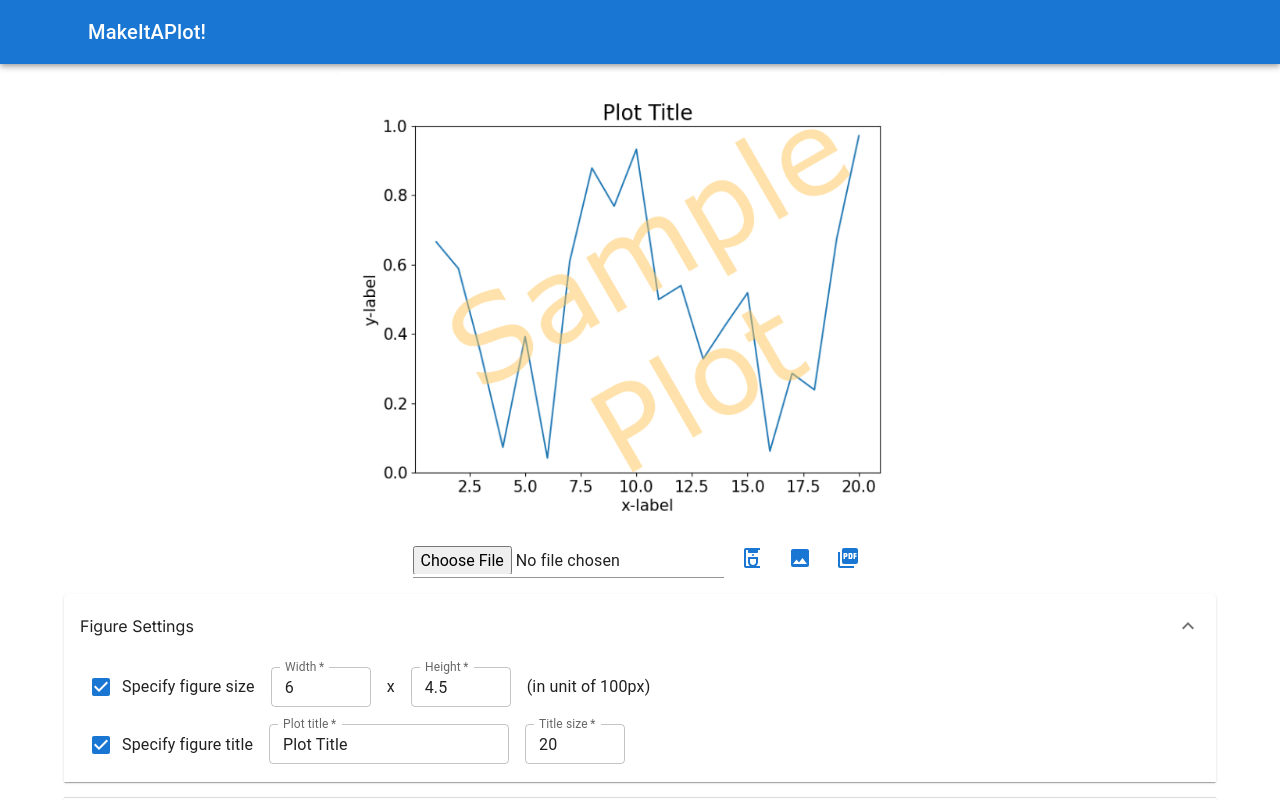
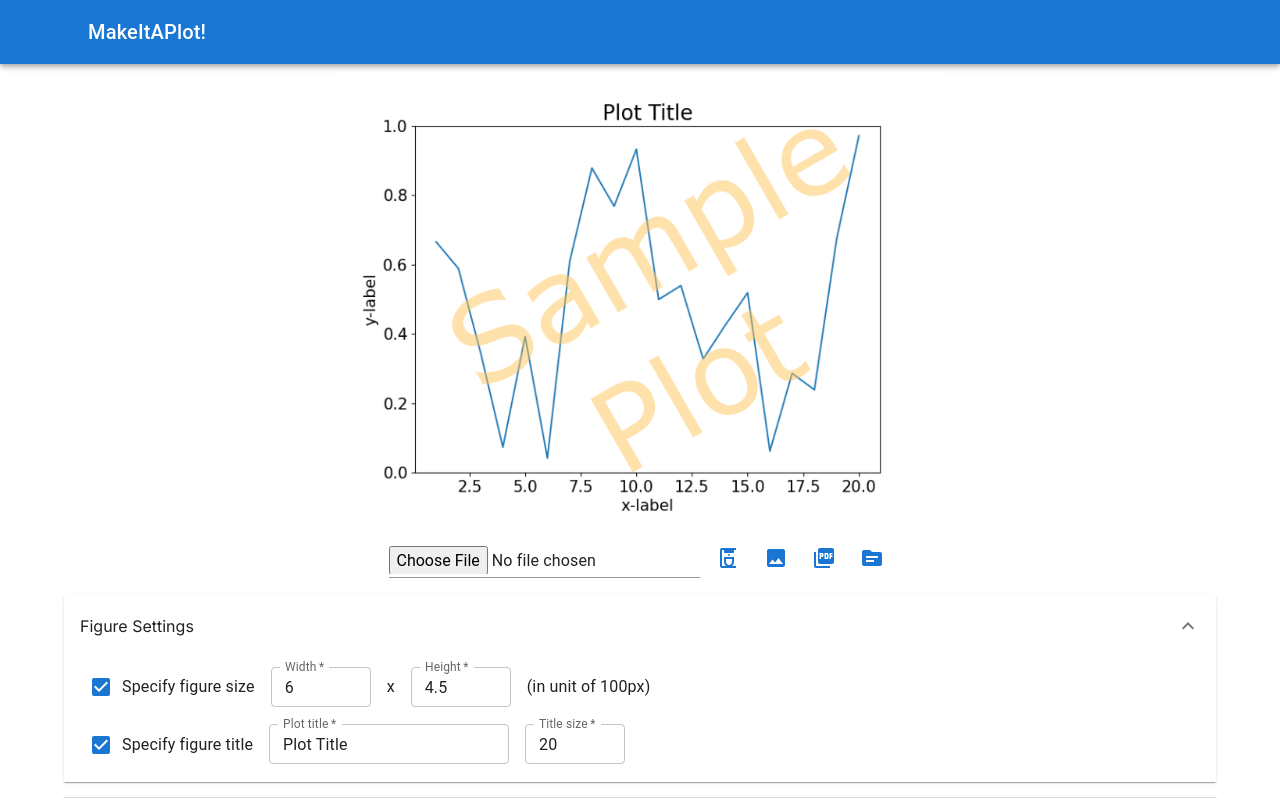
Before and after one commit to SoChigusa/makeitaplot_ui, a Next.js app: page / in a window 1280 px wide. Shown: the top 800 px of the page. Built offline with nearby package versions, Linux system fonts and the light colour scheme.

Commit message:
Download matplotlib source

```diff
--- a/app/components/FigureSettings.tsx
+++ b/app/components/FigureSettings.tsx
@@ -9,6 +9,7 @@ const FigureSettings = ({ fig }: { fig: Fig }) => {
   const [specFigTitle, setSpecFigTitle] = useState<boolean>(fig.titleSpecify)
 
   const onChangeSpecSize = (event: ChangeEvent<HTMLInputElement>) => {
+    fig.sizeSpecify = event.target.checked;
     setSpecFigSize(event.target.checked);
   };
 
@@ -31,6 +32,7 @@ const FigureSettings = ({ fig }: { fig: Fig }) => {
   };
 
   const onChangeSpecTitle = (event: ChangeEvent<HTMLInputElement>) => {
+    fig.titleSpecify = event.target.checked;
     setSpecFigTitle(event.target.checked);
   };
 
--- a/app/page.tsx
+++ b/app/page.tsx
@@ -10,6 +10,7 @@ import TicksSettings from "./components/TicksSettings";
 import { Settings } from "./class/settings";
 import Image from "next/image";
 import ImageIcon from '@mui/icons-material/Image';
+import SourceIcon from '@mui/icons-material/Source';
 import { CoffeeMakerOutlined, PictureAsPdf } from "@mui/icons-material";
 
 export default function Home() {
@@ -37,7 +38,7 @@ export default function Home() {
 
     // File check
     const fileList = inputFileRef.current?.files;
-    if (!fileList) {
+    if (!fileList || fileList.length === 0) {
       throw new Error('No file selected');
     }
 
@@ -95,6 +96,39 @@ export default function Home() {
     setLoading(false);
   };
 
+  const handleSource: MouseEventHandler<HTMLButtonElement> = async (event) => {
+    setLoading(true);
+    event.preventDefault();
+
+    // input file name
+    const formData = new FormData();
+    const fileList = inputFileRef.current?.files;
+    if (!fileList || fileList.length === 0) {
+      throw new Error('No file selected');
+    } else {
+      formData.append('file_name', fileList[0].name);
+    }
+
+    // settings
+    const blob = new Blob([JSON.stringify(settings)], { type: 'application/json' });
+    formData.append('settings', blob);
+
+    // await fetch('http://localhost:3001/source', {
+    await fetch('https://makeitaplot-api.vercel.app/source', {
+      method: 'POST',
+      body: formData
+    }).then(res => res.blob())
+      .then(obj => {
+        const url = URL.createObjectURL(obj);
+        const link = document.createElement("a");
+        link.href = url;
+        link.download = `${fileList[0].name.split('.')[0]}.py`;
+        link.click();
+      });
+
+    setLoading(false);
+  }
+
   return (
     <Box>
       <AppBar position='static' sx={{ marginBottom: 1 }}>
@@ -145,6 +179,13 @@ export default function Home() {
               >
                 <PictureAsPdf />
               </IconButton>
+              <IconButton
+                aria-label="Download matplotlib source"
+                color="primary"
+                onClick={handleSource}
+              >
+                <SourceIcon />
+              </IconButton>
             </Stack>
           </FormControl>
           <Box>
```
